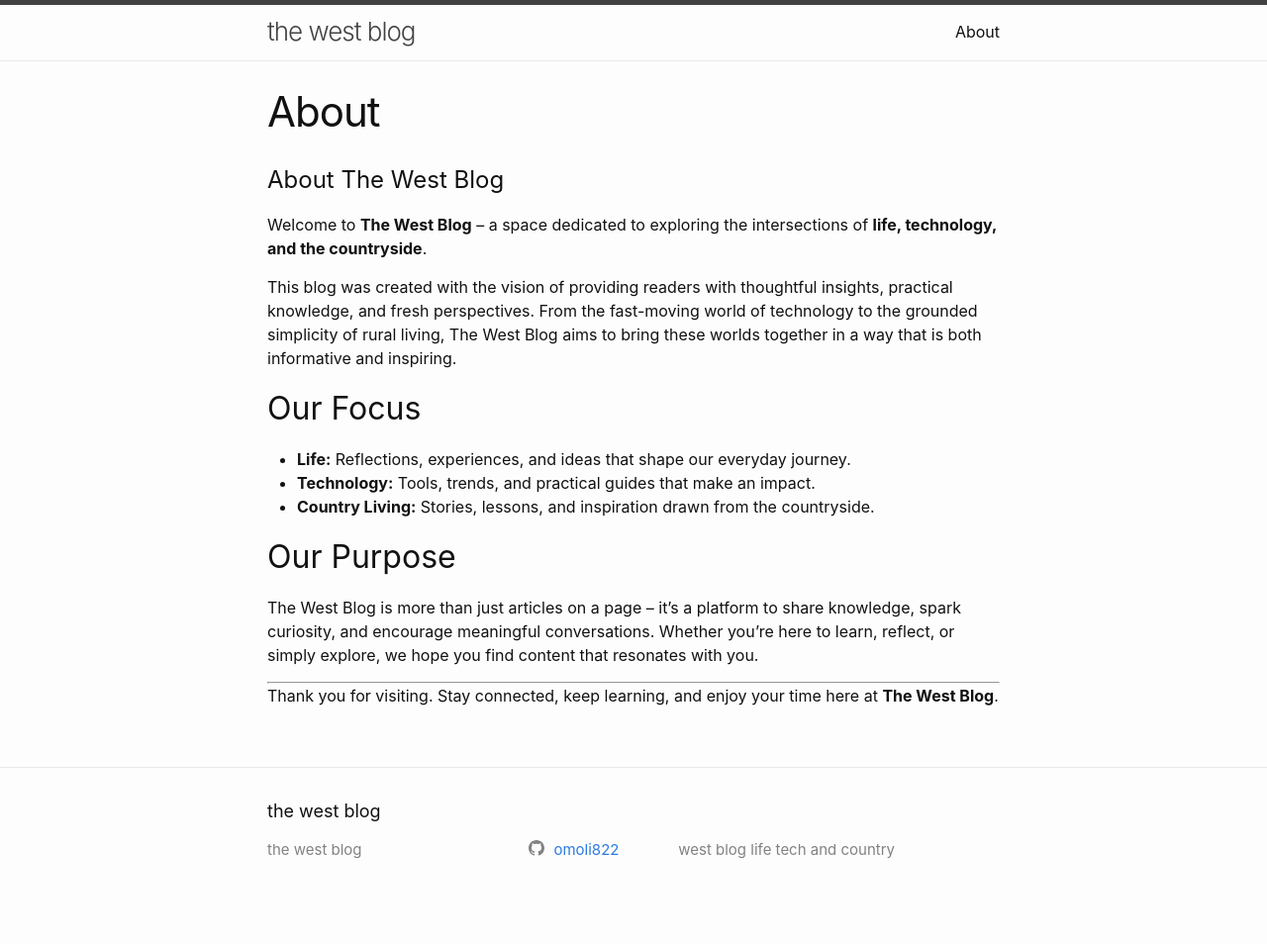
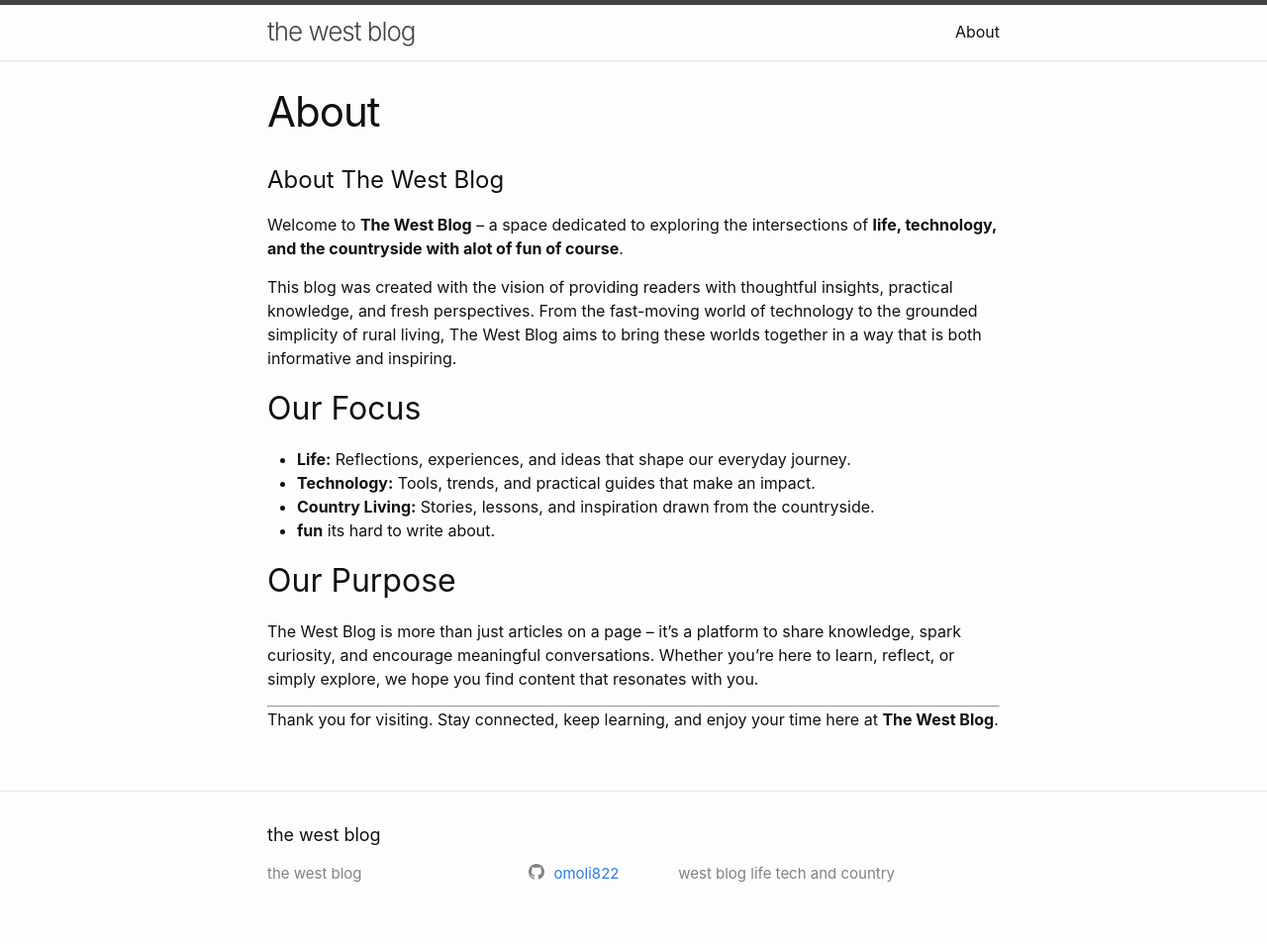
Before and after one commit to Omoli822/omoli822.github.io, a Jekyll site: the page built from about.markdown, in a window 1280 px wide. Shown: the whole page at 99% size. Built offline with Jekyll 4.4.1, drawn with Linux system fonts in a browser that asks for light colours; before the commit the page ends 930 px from its top, so only the background shows below that.

Commit message:
Update about.markdown

```diff
--- a/about.markdown
+++ b/about.markdown
@@ -6,7 +6,7 @@ permalink: /about/
 
 # About The West Blog
 
-Welcome to **The West Blog** – a space dedicated to exploring the intersections of **life, technology, and the countryside**.
+Welcome to **The West Blog** – a space dedicated to exploring the intersections of **life, technology, and the countryside with alot of fun of course**.
 
 This blog was created with the vision of providing readers with thoughtful insights, practical knowledge, and fresh perspectives. From the fast-moving world of technology to the grounded simplicity of rural living, The West Blog aims to bring these worlds together in a way that is both informative and inspiring.
 
@@ -14,6 +14,7 @@ This blog was created with the vision of providing readers with thoughtful insig
 - **Life:** Reflections, experiences, and ideas that shape our everyday journey.
 - **Technology:** Tools, trends, and practical guides that make an impact.
 - **Country Living:** Stories, lessons, and inspiration drawn from the countryside.
+- **fun** its hard to write about.
 
 ## Our Purpose
 The West Blog is more than just articles on a page – it’s a platform to share knowledge, spark curiosity, and encourage meaningful conversations. Whether you’re here to learn, reflect, or simply explore, we hope you find content that resonates with you.
```
